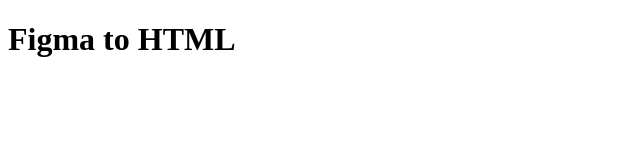
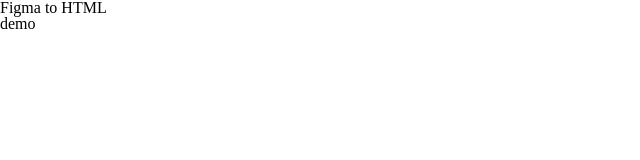
Before and after one commit to HP29-coder/figma-to-html, a plain HTML site: page index.html in a window 1280 px wide. Shown: the whole page, without its empty margins (0-640 px from the left). Drawn offline with Linux system fonts and the light colour scheme.

Commit message:
p2-create-base-project

```diff
--- /dev/null
+++ b/asset/css/reset.css
@@ -0,0 +1,48 @@
+/* http://meyerweb.com/eric/tools/css/reset/
+   v2.0 | 20110126
+   License: none (public domain)
+*/
+
+html, body, div, span, applet, object, iframe,
+h1, h2, h3, h4, h5, h6, p, blockquote, pre,
+a, abbr, acronym, address, big, cite, code,
+del, dfn, em, img, ins, kbd, q, s, samp,
+small, strike, strong, sub, sup, tt, var,
+b, u, i, center,
+dl, dt, dd, ol, ul, li,
+fieldset, form, label, legend,
+table, caption, tbody, tfoot, thead, tr, th, td,
+article, aside, canvas, details, embed,
+figure, figcaption, footer, header, hgroup,
+menu, nav, output, ruby, section, summary,
+time, mark, audio, video {
+	margin: 0;
+	padding: 0;
+	border: 0;
+	font-size: 100%;
+	font: inherit;
+	vertical-align: baseline;
+}
+/* HTML5 display-role reset for older browsers */
+article, aside, details, figcaption, figure,
+footer, header, hgroup, menu, nav, section {
+	display: block;
+}
+body {
+	line-height: 1;
+}
+ol, ul {
+	list-style: none;
+}
+blockquote, q {
+	quotes: none;
+}
+blockquote:before, blockquote:after,
+q:before, q:after {
+	content: '';
+	content: none;
+}
+table {
+	border-collapse: collapse;
+	border-spacing: 0;
+}
--- /dev/null
+++ b/asset/css/style.css
@@ -0,0 +1,12 @@
+*{
+    box-sizing: border-box;
+}
+
+html{
+    font-size: 62.5%;
+}
+
+/* Khôi phục lại cỡ chữ mặc định theo rem */
+body{
+    font-size: 1.6rem;
+}
--- a/index.html
+++ b/index.html
@@ -3,9 +3,16 @@
 <head>
     <meta charset="UTF-8">
     <meta name="viewport" content="width=device-width, initial-scale=1.0">
+    <!-- reset css -->
+    <link rel="stylesheet" href="./asset/css/reset.css">
+
+    <!-- styles -->
+     <link rel="stylesheet" href="./asset/css/style.css">
+
     <title>Figma to HTML</title>
 </head>
 <body>
     <h1>Figma to HTML</h1>
+    <h2>demo</h2>
 </body>
 </html>
```
